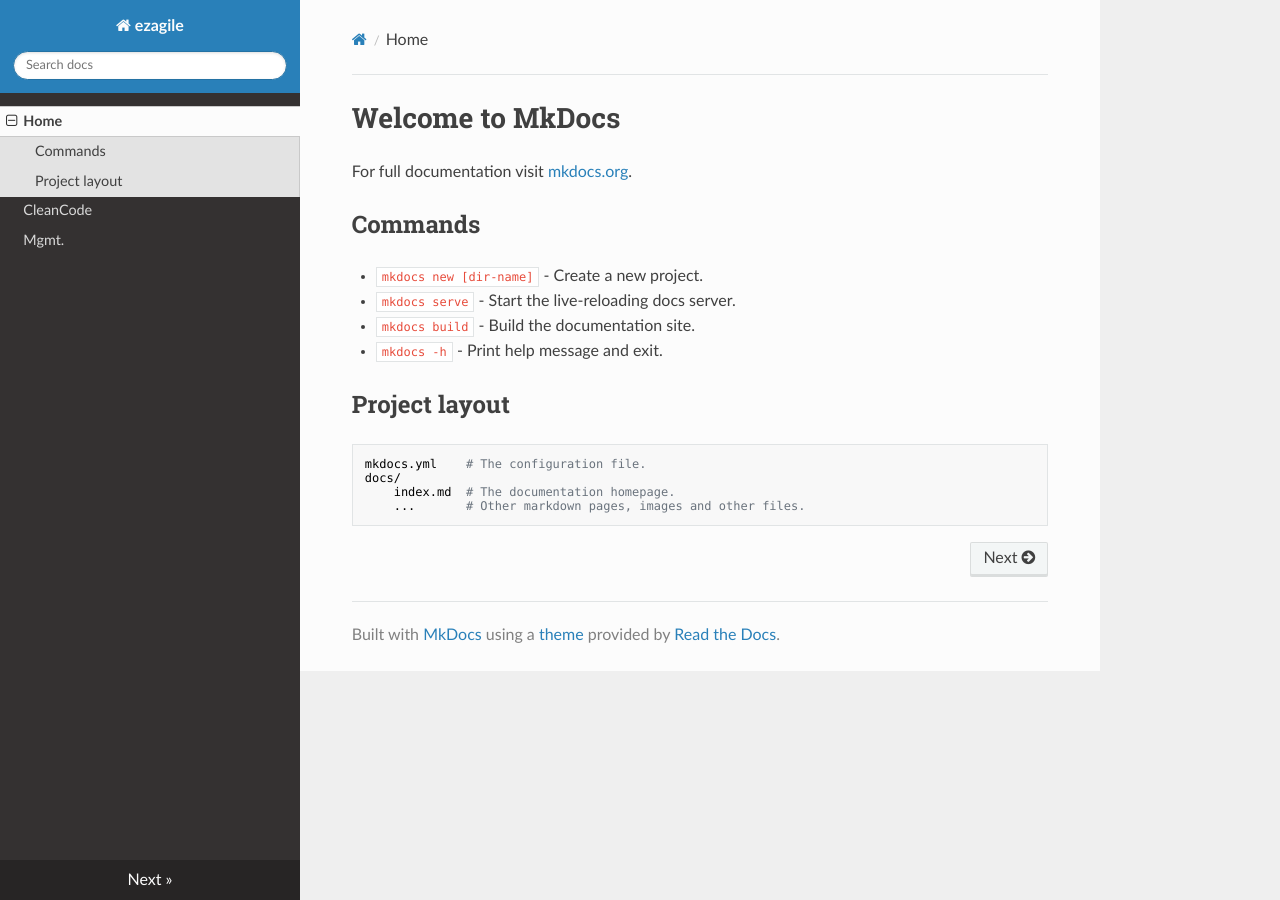
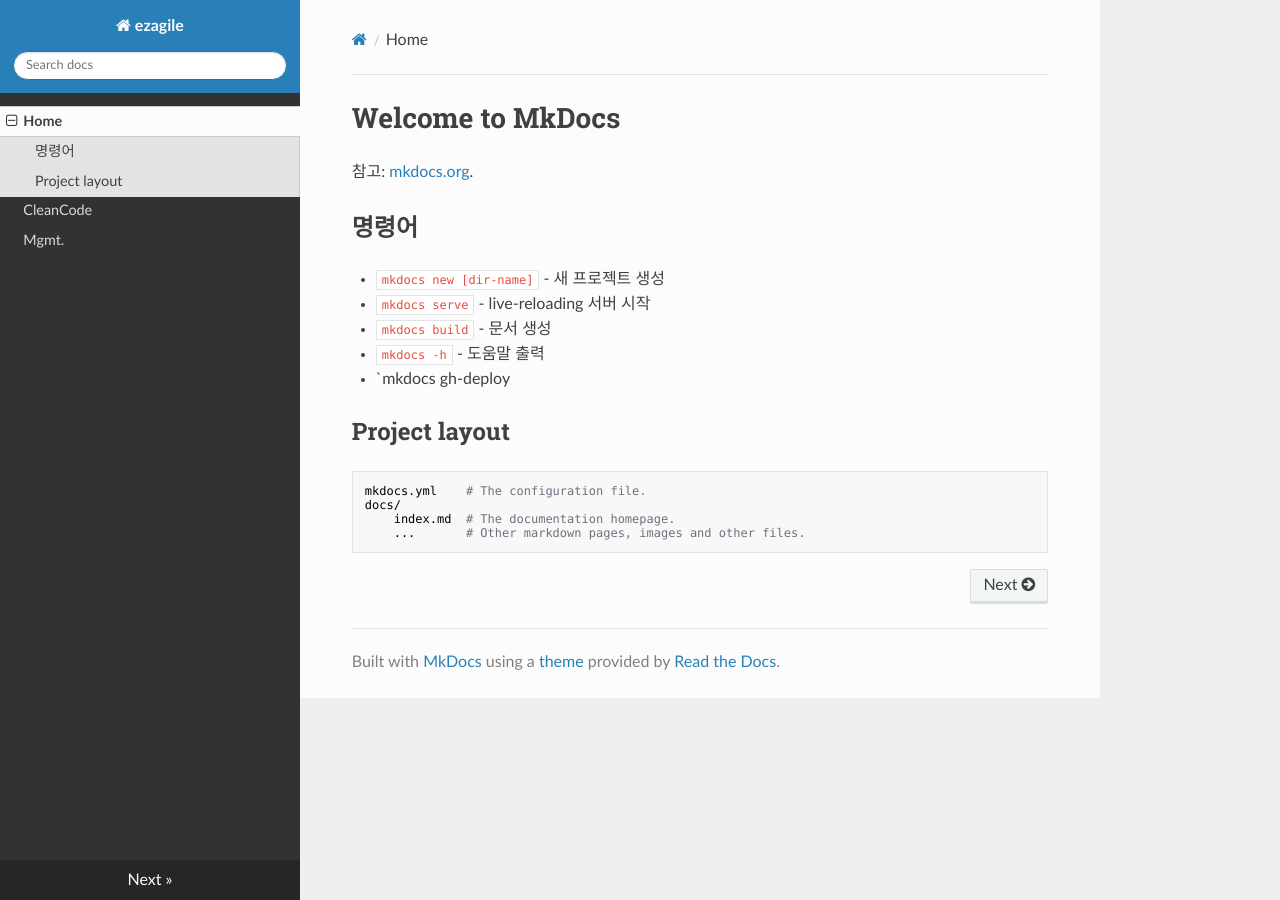
Before and after one commit to ezagile/cleancode, an MkDocs documentation site: the page built from docs/index.md, in a window 1280 px wide. Built offline with MkDocs 1.6.1, drawn with Linux system fonts in a browser that asks for light colours; nearby versions of some CDN libraries.

Commit message:
index.md 수정

```diff
--- a/docs/index.md
+++ b/docs/index.md
@@ -1,13 +1,14 @@
 # Welcome to MkDocs
 
-For full documentation visit [mkdocs.org](https://www.mkdocs.org).
+참고: [mkdocs.org](https://www.mkdocs.org).
 
-## Commands
+## 명령어
 
-* `mkdocs new [dir-name]` - Create a new project.
-* `mkdocs serve` - Start the live-reloading docs server.
-* `mkdocs build` - Build the documentation site.
-* `mkdocs -h` - Print help message and exit.
+* `mkdocs new [dir-name]` - 새 프로젝트 생성
+* `mkdocs serve` - live-reloading 서버 시작
+* `mkdocs build` - 문서 생성
+* `mkdocs -h` - 도움말 출력
+* `mkdocs gh-deploy
 
 ## Project layout
 
```
Also changed, not shown: site/404.html, site/ccode/index.html, site/index.html, site/search.html, site/search/search_index.json, site/sitemap.xml, site/sitemgmt/index.html (added), 1 other file.
